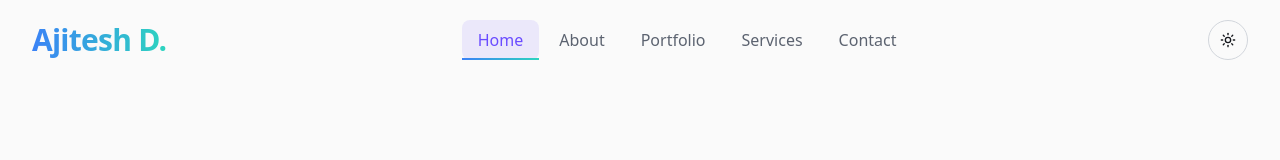
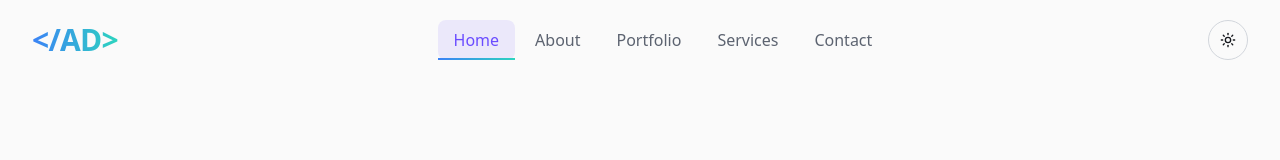
Before and after one commit to AjiteshDakua/Portfolio, a React (Vite) app in the folder client/: page / in a window 1280 px wide. Shown: the top 160 px of the page. Built offline with nearby package versions, Linux system fonts and the light colour scheme.

Commit message:
favicon add

```diff
--- a/client/index.html
+++ b/client/index.html
@@ -2,7 +2,7 @@
 <html lang="en">
   <head>
     <meta charset="UTF-8" />
-    <link rel="icon" type="image/svg+xml" href="/favicon.svg" />
+    <link rel="icon" type="image/svg+xml" href="./favicon.png" />
     <meta name="viewport" content="width=device-width, initial-scale=1.0" />
     <title>Portfolio- Ajitesh</title>
   </head>
--- a/client/src/components/navigation.jsx
+++ b/client/src/components/navigation.jsx
@@ -82,7 +82,7 @@
             animate={{ opacity: 1, x: 0 }}
             transition={{ duration: 0.5 }}
           >
-            Ajitesh D.
+            &lt;/AD&gt;
           </motion.a>
 
           {/* Desktop Navigation */}
```
Also changed, not shown: 1 other file (tests, documents, lock files or other folders).
